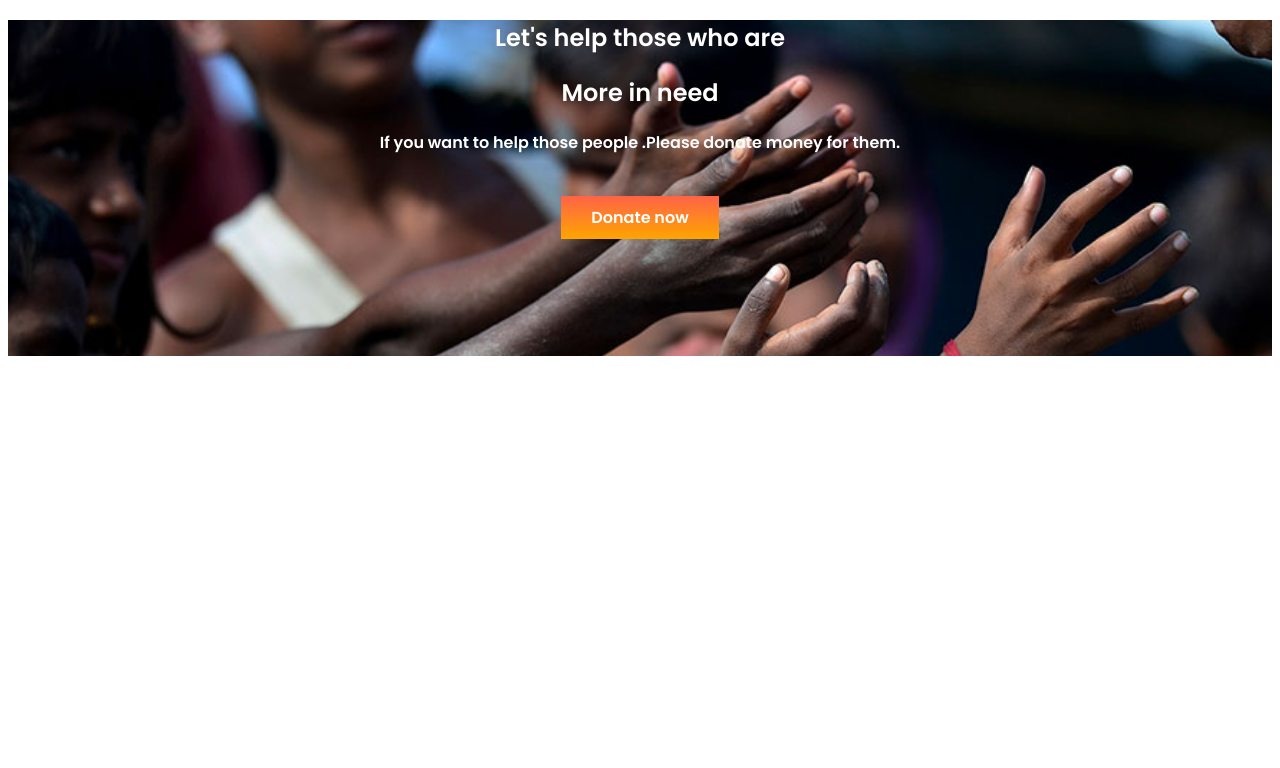
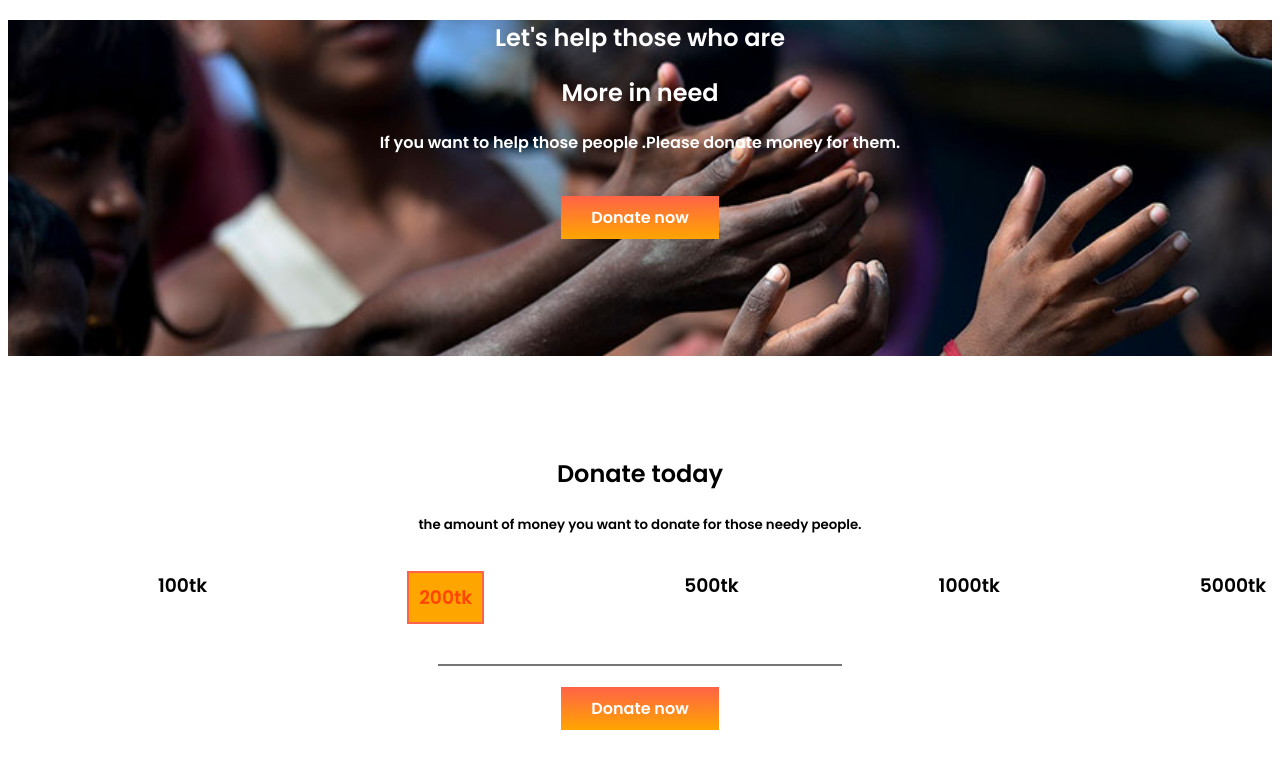
Before and after one commit to Dipta04/assignment-repo, a plain HTML site: page index.html in a window 1280 px wide. Drawn offline with Linux system fonts and the light colour scheme.

Commit message:
second section

```diff
--- a/index.html
+++ b/index.html
@@ -21,6 +21,25 @@
         <a class="button" href="https://www.programming-hero.com/">Donate now</a>
         </div>
     </section>
+    <section class="second-sec">
+        <div>
+        <h1>Donate today</h1>
+        <p><small> the amount of money you want to donate for those needy people.</small></p>
+        </div>
+        <div class="second-div">
+        <h3 class="headline">100tk</h3>
+        <h3 class="headline-round">200tk</h3>
+        <h3 class="headline">500tk</h3>
+        <h3 class="headline">1000tk</h3>
+        <h3 class="headline">5000tk</h3>
+        </div>
+        <div>
+            <input class="input" type="number" name="" id="">
+        </div>
+        <div>
+            <a class="button" href="https://www.programming-hero.com/">Donate now</a>
+        </div>
+    </section>
 
 </body>
 </html>
--- a/style.css
+++ b/style.css
@@ -1,5 +1,11 @@
 body{font-family: 'Poppins', sans-serif;}
 .first-sec{text-align: center;color: white; padding-bottom: 10%;
-background-image: url(donation13.jpg);background-repeat: no-repeat;background-size: 100%;}
+background-image: url(donation13.jpg);background-repeat: no-repeat;background-size: 100%;margin-bottom: 100px;}
 .button{ text-decoration:none;background-image: linear-gradient(tomato,orange);color: white;padding:10px 30px;margin-top: 50px;}
 .first-div{margin-bottom: 50px;}
+
+.second-sec{text-align: center;}
+.second-div{display: flex;}
+.headline{margin-right: 50px;margin-left: 150px;}
+.headline-round{margin-right: 50px;margin-left: 150px ;color: orangered;background-color:orange;border: 2px solid tomato;padding: 10px;}
+.input{margin-bottom: 30px;border-top: none;border-left: none;border-right: none;width: 400px;}
```
